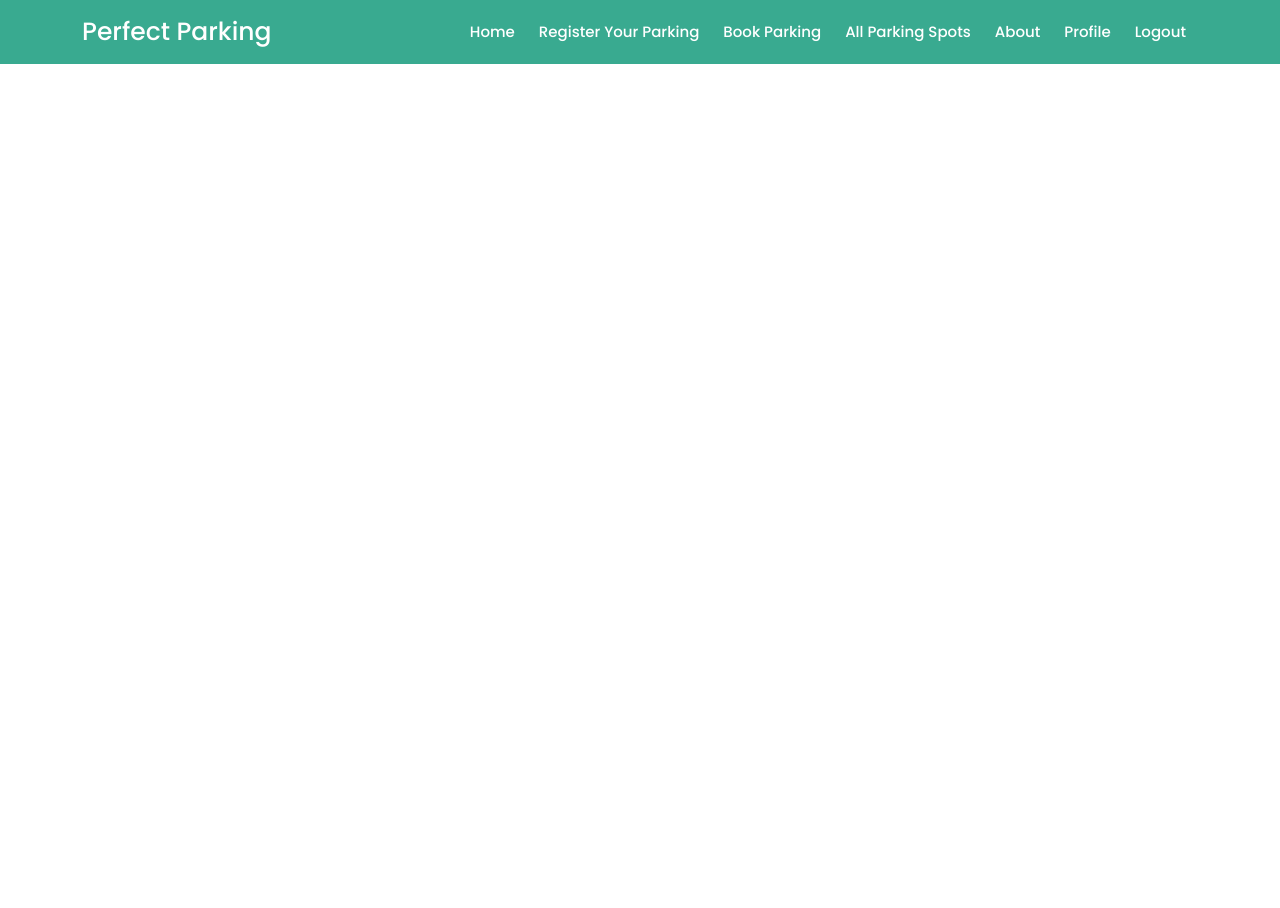
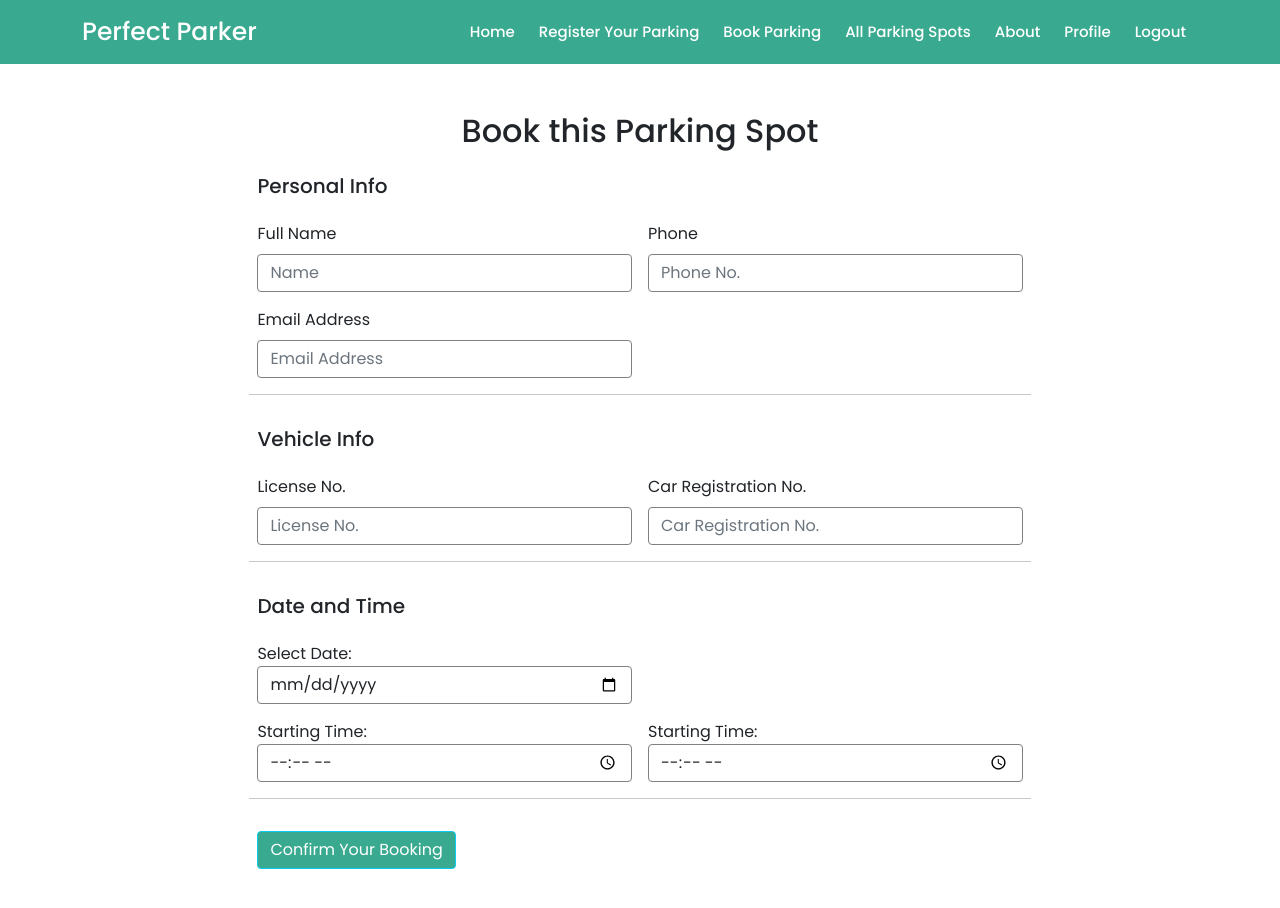
Before and after one commit to Shadman-Ahmed-Chowdhury/Perfect-Parking, a React (Create React App) app: page /book-parking/1 in a window 1280 px wide. Shown: the top 908 px of the page. Before the commit the page ends 800 px from the top, so only its background shows below. Built offline with nearby package versions, Linux system fonts and the light colour scheme; no server answers; sample sign-in values are in the browser's storage.

Commit message:
Add form for book parking component

```diff
--- a/public/index.html
+++ b/public/index.html
@@ -30,7 +30,7 @@
       integrity="sha384-giJF6kkoqNQ00vy+HMDP7azOuL0xtbfIcaT9wjKHr8RbDVddVHyTfAAsrekwKmP1"
       crossorigin="anonymous"
     />
-    <title>Perfect Parking</title>
+    <title>Perfect Parker</title>
   </head>
   <body>
     <noscript>You need to enable JavaScript to run this app.</noscript>
--- a/src/App.js
+++ b/src/App.js
@@ -23,7 +23,7 @@ function App() {
           <Route path="/login" exact component={Login} />
           <Route path="/register" exact component={Register} />
           <Route path="/register-parking" exact component={RegisterParking} />
-          <Route path="/book-parking" exact component={BookParking} />
+          <Route path="/book-parking/:id" exact component={BookParking} />
           <Route path="/all-parking-spots" exact component={ParkingList} />
           <Route path="/about" exact component={About} />
         </div>
--- a/src/components/BookParking.css
+++ b/src/components/BookParking.css
@@ -0,0 +1,4 @@
+.btn-info {
+  color: white;
+  background-color: #39aa90;
+}
--- a/src/components/BookParking.js
+++ b/src/components/BookParking.js
@@ -1,48 +1,172 @@
-import React, { useState, useEffect } from "react";
-import SweetAlert from "react-bootstrap-sweetalert";
+import React from "react";
 import authListener from "../app-logic/authListener";
 
-const BookParking = () => {
-  const [user, setUser] = useState({});
-  useEffect(() => {
+import "./BookParking.css";
+
+class BookParking extends React.Component {
+  state = {
+    username: "",
+    uid: "",
+  };
+
+  componentDidMount() {
     authListener().onAuthStateChanged((user) => {
-      setUser(user);
-      // if (user !== null) {
-      //   console.log(user.email);
-      // } else {
-      //   console.log("Logged Out");
-      // }
+      if (user) {
+        console.log(user.email);
+        this.setState({
+          uid: user.uid,
+        });
+        // const promise = getUserData(user.uid);
+        // promise.then((doc) => {
+        //   console.log(doc.data().username);
+        //   const uname = doc.data().username;
+        //   this.setState({
+        //     username: uname,
+        //     uid: user.uid,
+        //   });
+        // });
+      } else {
+        console.log("Logged out");
+
+        this.goToLogin();
+      }
     });
-  }, []);
-  const goToLogin = () => {
+  }
+
+  goToLogin = () => {
     window.location.assign("/login");
   };
 
-  const goToHome = () => {
+  goToHome = () => {
     window.location.assign("/");
   };
 
-  if (user !== null) {
-    // If the user is logged In
+  handleChange = (event) => {
+    const target = event.target;
+    const { name, value } = target;
+    this.setState({
+      [name]: value,
+    });
+  };
+
+  render() {
     return (
-      <div>
-        <h2> Book Parking </h2>
+      <div className="book-parking container">
+        <h2 className="text-center mt-5">Book this Parking Spot</h2>
+
+        <form className="row g-3 form" onsubmit={this.bookParking}>
+          <h5>Personal Info</h5>
+          {/* name */}
+          <div className="col-md-6">
+            <label htmlFor="name" className="mb-2 text">
+              Full Name
+            </label>
+            <input
+              type="text"
+              className="form-control"
+              placeholder="Name"
+              ref={(input) => (this.name = input)}
+              required
+            />
+          </div>
+          {/* phone */}
+          <div className="col-md-6">
+            <label htmlFor="phone" className="mb-2 text">
+              Phone
+            </label>
+            <input
+              type="text"
+              className="form-control"
+              placeholder="Phone No."
+              ref={(input) => (this.phone = input)}
+              required
+            />
+          </div>
+          {/* email */}
+          <div className="col-md-6">
+            <label htmlFor="email" className="mb-2 text">
+              Email Address
+            </label>
+            <input
+              type="email"
+              className="form-control"
+              placeholder="Email Address"
+              ref={(input) => (this.email = input)}
+              required
+            />
+          </div>
+          <hr />
+          <h5>Vehicle Info</h5>
+          {/* licenseNo */}
+          <div className="col-md-6">
+            <label htmlFor="name" className="mb-2 text">
+              License No.
+            </label>
+            <input
+              type="text"
+              className="form-control"
+              placeholder="License No."
+              ref={(input) => (this.license = input)}
+              required
+            />
+          </div>
+          {/* carRegNo */}
+          <div className="col-md-6">
+            <label htmlFor="name" className="mb-2 text">
+              Car Registration No.
+            </label>
+            <input
+              type="text"
+              className="form-control"
+              placeholder="Car Registration No."
+              ref={(input) => (this.carRegNo = input)}
+              required
+            />
+          </div>
+          <hr />
+          <h5>Date and Time</h5>
+          {/* date */}
+          <div className="col-md-6">
+            <label htmlFor="date">Select Date:</label>
+            <input
+              type="date"
+              className="form-control"
+              ref={(input) => (this.date = input)}
+              required
+            />
+          </div>
+          <div className="col-md-6"></div>
+          {/* startTime */}
+          <div className="col-md-6">
+            <label htmlFor="date">Starting Time:</label>
+            <input
+              type="time"
+              className="form-control"
+              ref={(input) => (this.startTime = input)}
+              required
+            />
+          </div>
+          {/* endTime */}
+          <div className="col-md-6">
+            <label htmlFor="date">Starting Time:</label>
+            <input
+              type="time"
+              className="form-control"
+              ref={(input) => (this.endTime = input)}
+              required
+            />
+          </div>
+          <hr />
+
+          <div className="col-12 mb-5">
+            <button type="submit" className="btn btn-info">
+              Confirm Your Booking
+            </button>
+          </div>
+        </form>
       </div>
     );
-  } else {
-    // If the user isn't logged in
-    return (
-      <SweetAlert
-        warning
-        confirmBtnText="Login Now!"
-        confirmBtnBsStyle="primary"
-        title="You are not authenticated!"
-        onConfirm={() => goToLogin()}
-        onCancel={() => goToHome()}
-        focusCancelBtn
-      ></SweetAlert>
-    );
   }
-};
+}
 
 export default BookParking;
--- a/src/components/Navbar.js
+++ b/src/components/Navbar.js
@@ -29,7 +29,7 @@ const Navbar = () => {
       <nav className="navbar navbar-expand-lg navbar-light">
         <div className="container">
           <Link to="/" className="navbar-brand">
-            Perfect Parking
+            Perfect Parker
           </Link>
           <button
             className="navbar-toggler"
```
